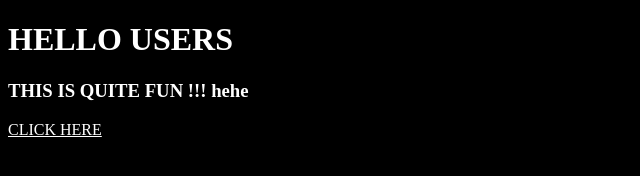
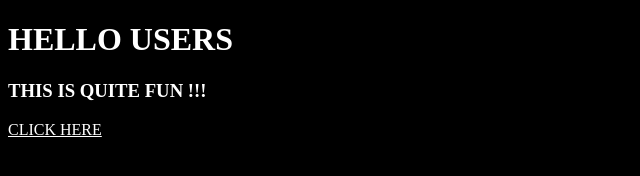
Before and after one commit to Oma3r3/mynodeapp, a website: page index.html in a window 1280 px wide. Shown: the full height of the page, 0-640 px from the left. Drawn offline with Linux system fonts and the light colour scheme.

Commit message:
Update index.html

```diff
--- a/index.html
+++ b/index.html
@@ -13,7 +13,7 @@
 </head>
 <body>
     <h1>HELLO USERS</h1>
-    <h3>THIS IS QUITE FUN !!! hehe</h3>
+    <h3>THIS IS QUITE FUN !!!</h3>
     <a href="/anotherpage">CLICK HERE</a>
 </body>
 </html>
```
